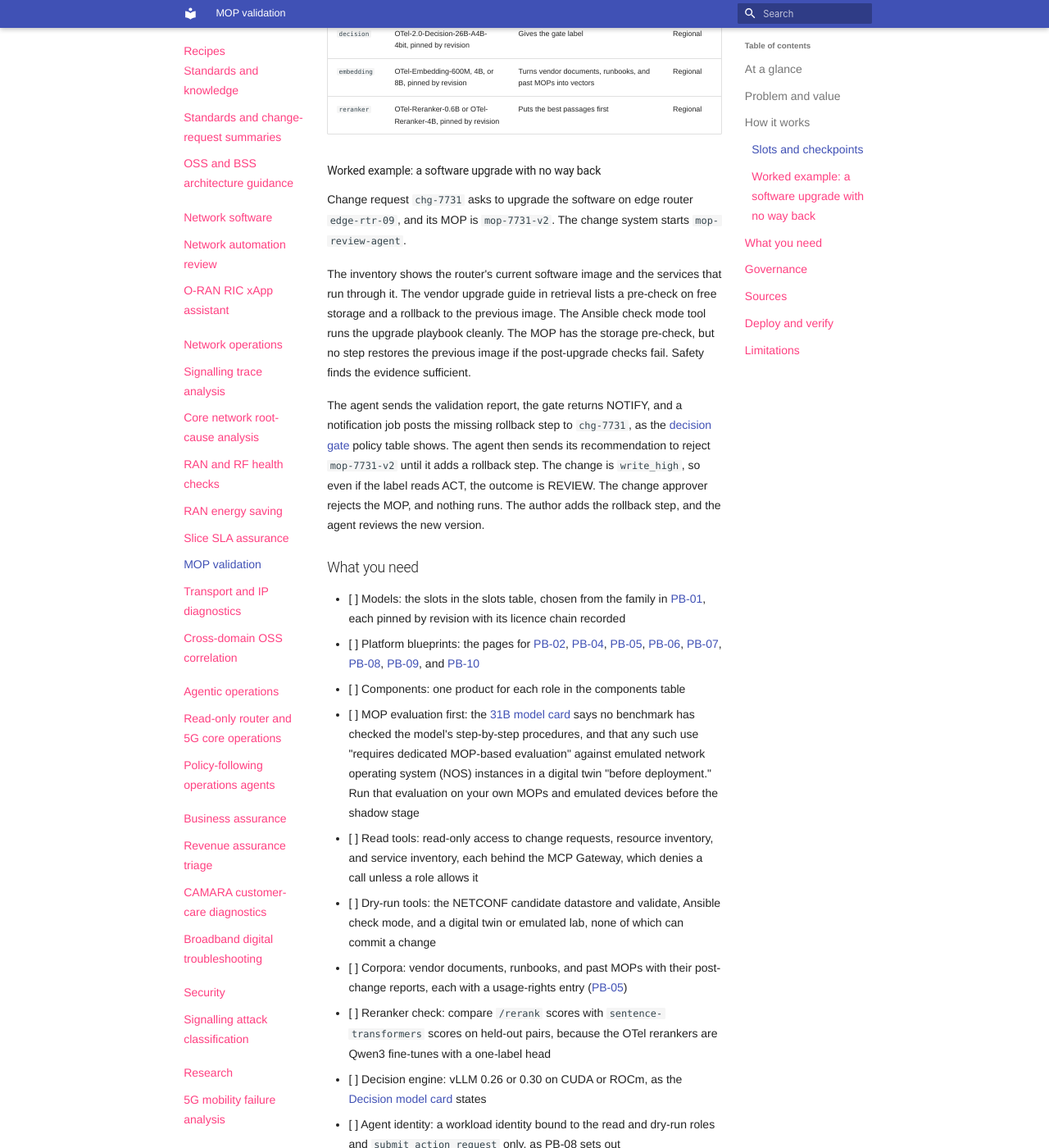
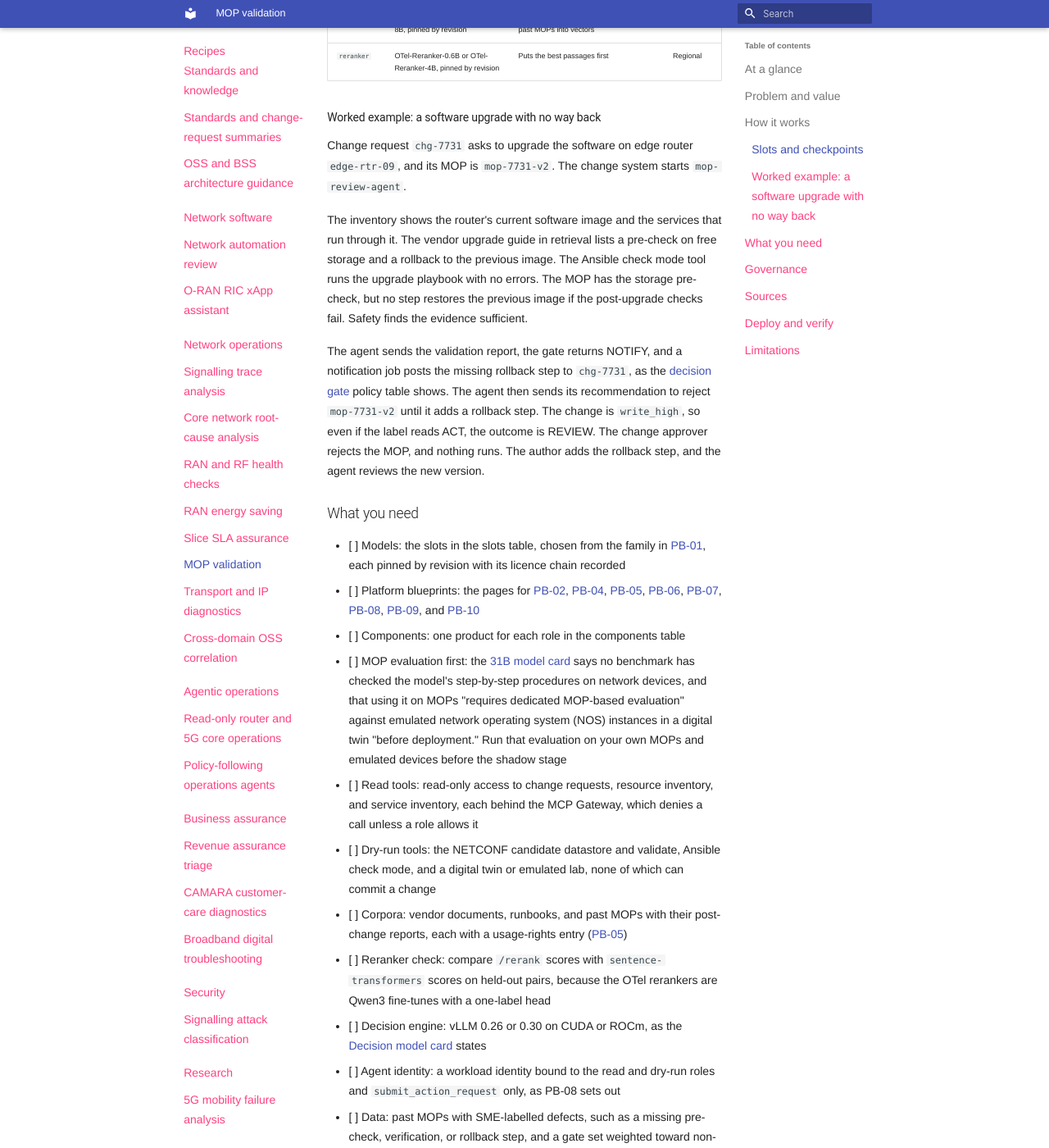
Before and after one commit to ravisharma5/otel-telco-blueprints, an MkDocs documentation site: the page built from catalog/network-operations/mop-validation/README.md, in a window 1280 px wide and 1400 px high, scrolled down 2429 px. Shown: the whole window at 82% size. Built offline with MkDocs 1.6.1 and Material for MkDocs 9.7.7, drawn with Linux system fonts in a browser that asks for light colours; nearby versions of some CDN libraries; library files that are not in the unit come from our copies; some of the changed text lies outside the part shown.

Commit message:
docs(catalog): clarity pass on the MOP validation recipe

```diff
--- a/catalog/network-operations/mop-validation/README.md
+++ b/catalog/network-operations/mop-validation/README.md
@@ -96,7 +97,7 @@ The validation report is NOTIFY from the assist stage up, and a notification job
 
 Change request `chg-7731` asks to upgrade the software on edge router `edge-rtr-09`, and its MOP is `mop-7731-v2`. The change system starts `mop-review-agent`.
 
-The inventory shows the router's current software image and the services that run through it. The vendor upgrade guide in retrieval lists a pre-check on free storage and a rollback to the previous image. The Ansible check mode tool runs the upgrade playbook cleanly. The MOP has the storage pre-check, but no step restores the previous image if the post-upgrade checks fail. Safety finds the evidence sufficient.
+The inventory shows the router's current software image and the services that run through it. The vendor upgrade guide in retrieval lists a pre-check on free storage and a rollback to the previous image. The Ansible check mode tool runs the upgrade playbook with no errors. The MOP has the storage pre-check, but no step restores the previous image if the post-upgrade checks fail. Safety finds the evidence sufficient.
 
 The agent sends the validation report, the gate returns NOTIFY, and a notification job posts the missing rollback step to `chg-7731`, as the [decision gate](../../../architecture/decision-gate.md#policy-table) policy table shows. The agent then sends its recommendation to reject `mop-7731-v2` until it adds a rollback step. The change is `write_high`, so even if the label reads ACT, the outcome is REVIEW. The change approver rejects the MOP, and nothing runs. The author adds the rollback step, and the agent reviews the new version.
 
@@ -105,7 +106,7 @@ The agent sends the validation report, the gate returns NOTIFY, and a notificati
 - [ ] Models: the slots in the slots table, chosen from the family in [PB-01](../../../platform/intake-model-selection/README.md), each pinned by revision with its licence chain recorded
 - [ ] Platform blueprints: the pages for [PB-02](../../../platform/evaluation-acceptance/README.md), [PB-04](../../../platform/serving-routing-placement/README.md), [PB-05](../../../platform/integration/README.md), [PB-06](../../../platform/safety-autonomy-gating/README.md), [PB-07](../../../platform/action-layer/README.md), [PB-08](../../../platform/security-identity-sandbox/README.md), [PB-09](../../../platform/quality-operations/README.md), and [PB-10](../../../platform/compliance-operating-model/README.md)
 - [ ] Components: one product for each role in the components table
-- [ ] MOP evaluation first: the [31B model card](https://huggingface.co/farbodtavakkoli/OTel-2.0-LLM-31B-IT#operational-procedure-mop-validation-not-performed) says no benchmark has checked the model's step-by-step procedures, and that any such use "requires dedicated MOP-based evaluation" against emulated network operating system (NOS) instances in a digital twin "before deployment." Run that evaluation on your own MOPs and emulated devices before the shadow stage
+- [ ] MOP evaluation first: the [31B model card](https://huggingface.co/farbodtavakkoli/OTel-2.0-LLM-31B-IT#operational-procedure-mop-validation-not-performed) says no benchmark has checked the model's step-by-step procedures on network devices, and that using it on MOPs "requires dedicated MOP-based evaluation" against emulated network operating system (NOS) instances in a digital twin "before deployment." Run that evaluation on your own MOPs and emulated devices before the shadow stage
 - [ ] Read tools: read-only access to change requests, resource inventory, and service inventory, each behind the MCP Gateway, which denies a call unless a role allows it
 - [ ] Dry-run tools: the NETCONF candidate datastore and validate, Ansible check mode, and a digital twin or emulated lab, none of which can commit a change
 - [ ] Corpora: vendor documents, runbooks, and past MOPs with their post-change reports, each with a usage-rights entry ([PB-05](../../../platform/integration/README.md#knowledge-sources-and-usage-rights))
@@ -182,7 +183,7 @@ Each key claim links its source, as set out in [the Sources table](../../../fram
 
 | # | Claim | Basis | Source |
 |---|---|---|---|
-| 1 | No benchmark has checked the 31B's step-by-step procedures on real or emulated network devices, and any such use requires dedicated MOP-based evaluation, for example against emulated NOS instances in a digital twin, before deployment | model card | [OTel-2.0-LLM-31B-IT model card](https://huggingface.co/farbodtavakkoli/OTel-2.0-LLM-31B-IT#operational-procedure-mop-validation-not-performed) |
+| 1 | No benchmark has checked the 31B's step-by-step procedures on real or emulated network devices, and using it on MOPs requires dedicated MOP-based evaluation, for example against emulated NOS instances in a digital twin, before deployment | model card | [OTel-2.0-LLM-31B-IT model card](https://huggingface.co/farbodtavakkoli/OTel-2.0-LLM-31B-IT#operational-procedure-mop-validation-not-performed) |
 | 2 | The 31B training leaves out vendor command references and NOS documentation, and change-approval records such as MOP approval and closure records | model card | [OTel-2.0-LLM-31B-IT model card](https://huggingface.co/farbodtavakkoli/OTel-2.0-LLM-31B-IT#telecommunications-data-not-included-in-training) |
 | 3 | The 31B targets English-language use, and all its quality claims are text-only | model card | [OTel-2.0-LLM-31B-IT model card](https://huggingface.co/farbodtavakkoli/OTel-2.0-LLM-31B-IT#supported-language-and-modality) |
 | 4 | The Decision model reads decisions from label probabilities and uses them for confidence thresholds and routing, on vLLM 0.26 or 0.30 | model card | [OTel-2.0-Decision-26B-A4B-4bit model card](https://huggingface.co/farbodtavakkoli/OTel-2.0-Decision-26B-A4B-4bit) |
@@ -199,7 +200,7 @@ Each key claim links its source, as set out in [the Sources table](../../../fram
 Apply these settings in order. Every action class starts at the shadow stage, and no recommendation ever gets an outcome higher than REVIEW.
 
 1. Pin each slot through intake ([PB-01](../../../platform/intake-model-selection/README.md)), and record each revision and its licence chain in the model registry.
-2. Run the MOP-based evaluation on your own MOPs against emulated devices, for example with a network emulation harness such as inspect-kathara.
+2. Run the MOP-based evaluation on your own MOPs against emulated devices, for example in a container-based network emulator like GSMA's inspect-kathara.
 3. Connect change requests and inventory as read tools and the dry-run tools with no commit rights, and mark every recommendation as `write_high`.
 4. Register the corpora, then deploy Embedding and Reranker with the flags from What you need and run the reranker score check.
 5. Deploy Safety and Decision at the regional site, then the 31B at the core with the tool-calling flags.
```
Also changed, not shown: other parts of catalog/network-operations/mop-validation/README.md (+3 -2 lines).
